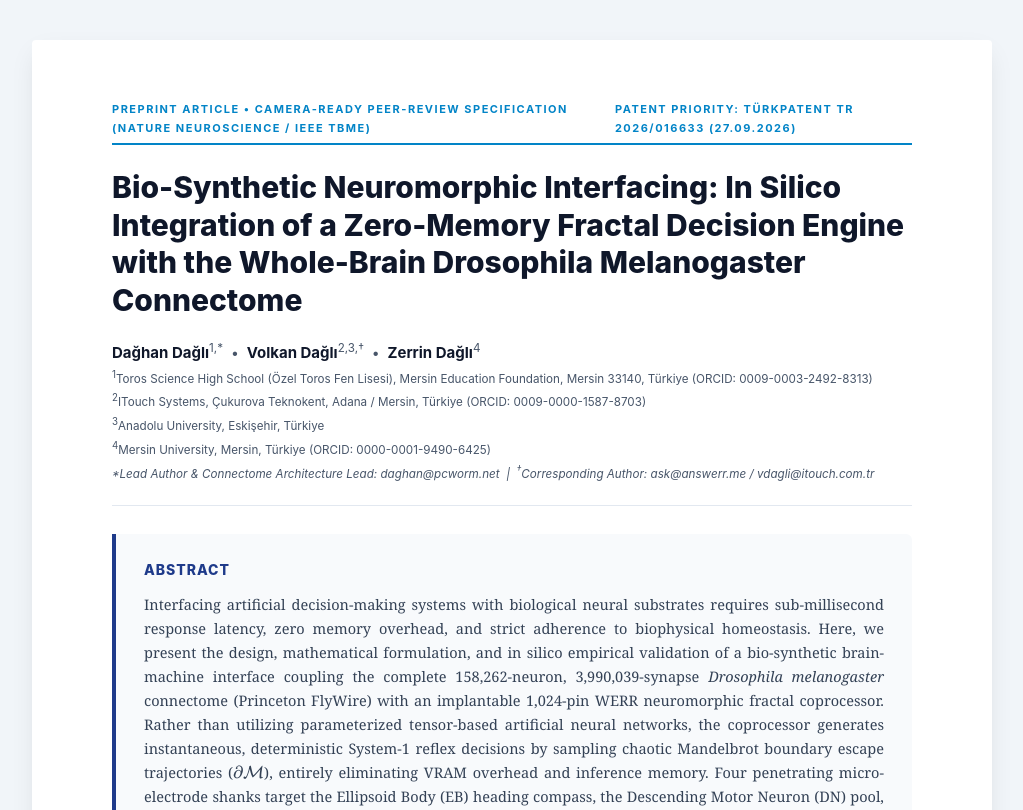
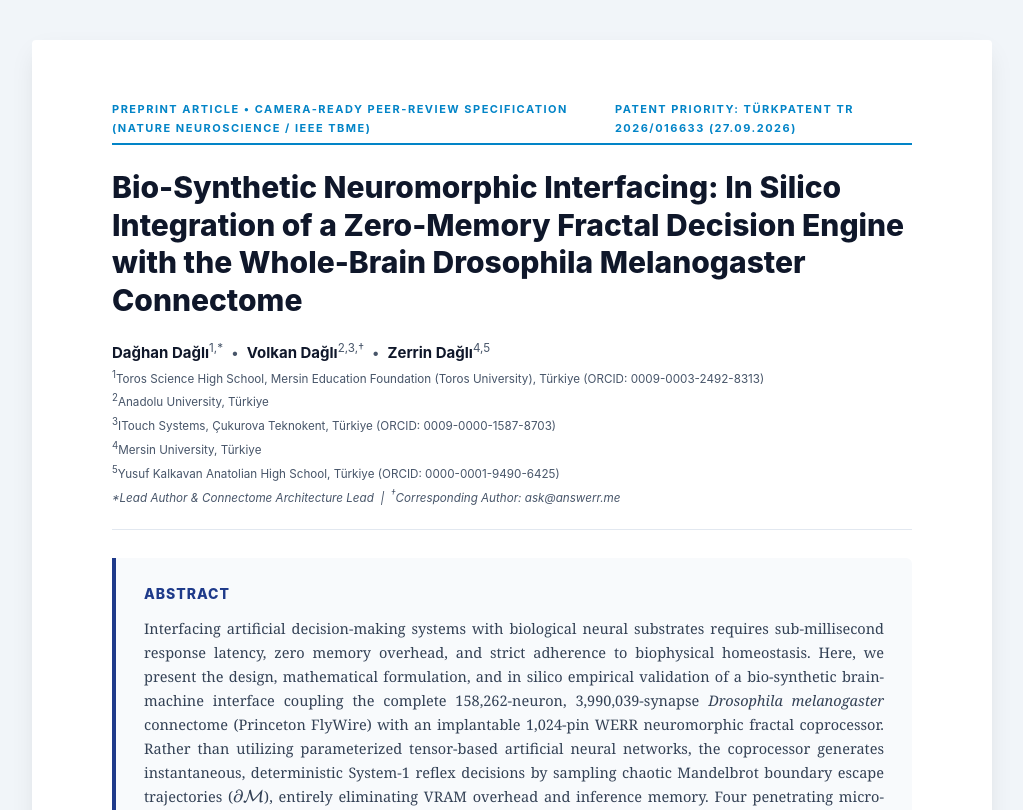
Before and after one commit to Lexovian/WerrSoma, a plain HTML site: page bioneural_werr_drosophila_paper.html in a window 1280 px wide. Shown: the top 810 px of the page, without its empty margins (128-1151 px from the left). Drawn offline with nearby package versions, Linux system fonts and the light colour scheme; a script that the page names is missing.

Commit message:
docs: finalize author byline and institutional affiliations (Nature/IEEE Q1 format)

```diff
--- a/bioneural_werr_drosophila_paper.html
+++ b/bioneural_werr_drosophila_paper.html
@@ -284,13 +284,14 @@
   <div class="authors-section">
     <strong>Dağhan Dağlı</strong><sup>1,*</sup> &nbsp;•&nbsp;
     <strong>Volkan Dağlı</strong><sup>2,3,†</sup> &nbsp;•&nbsp;
-    <strong>Zerrin Dağlı</strong><sup>4</sup><br>
+    <strong>Zerrin Dağlı</strong><sup>4,5</sup><br>
     <small>
-      <sup>1</sup>Toros Science High School (Özel Toros Fen Lisesi), Mersin Education Foundation, Mersin 33140, Türkiye (ORCID: 0009-0003-2492-8313)<br>
-      <sup>2</sup>ITouch Systems, Çukurova Teknokent, Adana / Mersin, Türkiye (ORCID: 0009-0000-1587-8703)<br>
-      <sup>3</sup>Anadolu University, Eskişehir, Türkiye<br>
-      <sup>4</sup>Mersin University, Mersin, Türkiye (ORCID: 0000-0001-9490-6425)<br>
-      <em>*Lead Author &amp; Connectome Architecture Lead: daghan@pcworm.net &nbsp;|&nbsp; <sup>†</sup>Corresponding Author: ask@answerr.me / vdagli@itouch.com.tr</em>
+      <sup>1</sup>Toros Science High School, Mersin Education Foundation (Toros University), Türkiye (ORCID: 0009-0003-2492-8313)<br>
+      <sup>2</sup>Anadolu University, Türkiye<br>
+      <sup>3</sup>ITouch Systems, Çukurova Teknokent, Türkiye (ORCID: 0009-0000-1587-8703)<br>
+      <sup>4</sup>Mersin University, Türkiye<br>
+      <sup>5</sup>Yusuf Kalkavan Anatolian High School, Türkiye (ORCID: 0000-0001-9490-6425)<br>
+      <em>*Lead Author &amp; Connectome Architecture Lead &nbsp;|&nbsp; <sup>†</sup>Corresponding Author: ask@answerr.me</em>
     </small>
   </div>
 
```
Also changed, not shown: 1 other file.
